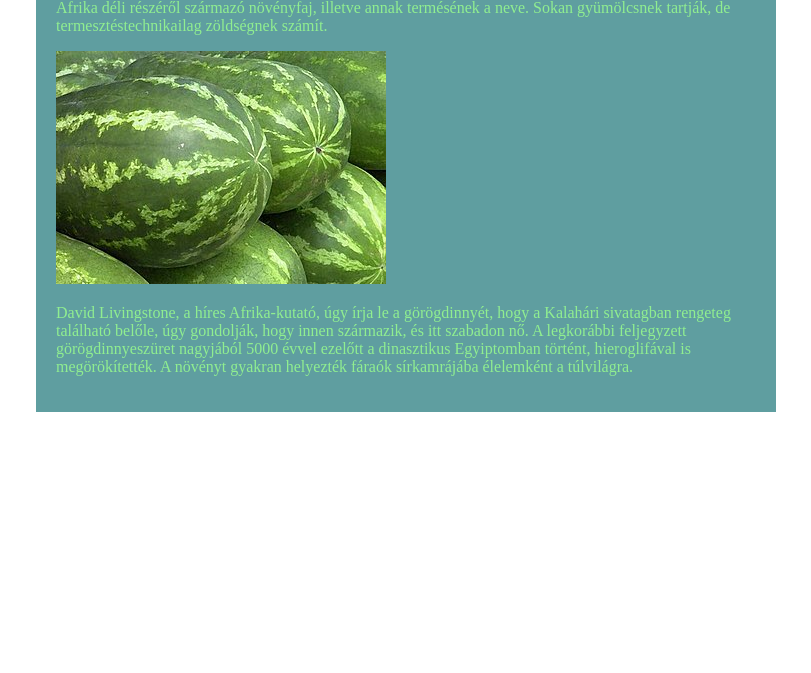
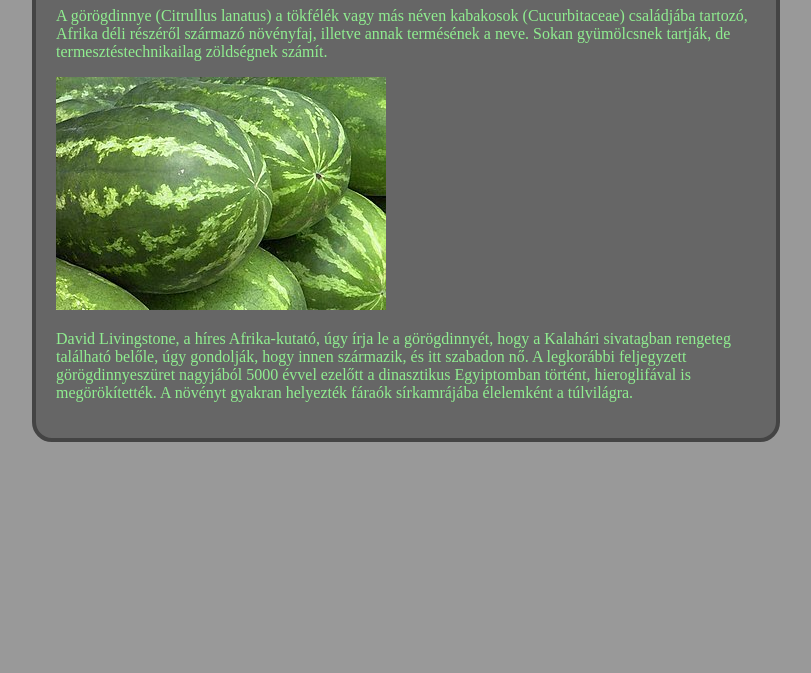
Before and after one commit to Szaklajda/DINNYE, a plain HTML site: page index.html in a window 1280 px wide. Shown: the part 127-800 px from the top of the page, without its empty margins (234-1045 px from the left). Drawn offline with Linux system fonts and the light colour scheme.

Commit message:
Update style.css

```diff
--- a/style.css
+++ b/style.css
@@ -1,3 +1,7 @@
+body{
+    background-color: #999999;
+}
+
 h1 {
     color: darkgreen;
 }
@@ -8,7 +12,9 @@ p {
 
 .container {
     width: 700px;
-    background-color: cadetblue;
-    margin: auto;
+    background-color: #666666;
     padding: 20px;
+    border: 4px solid #444444;
+    border-radius: 20px;
+    margin: 30px auto;
 }
```
